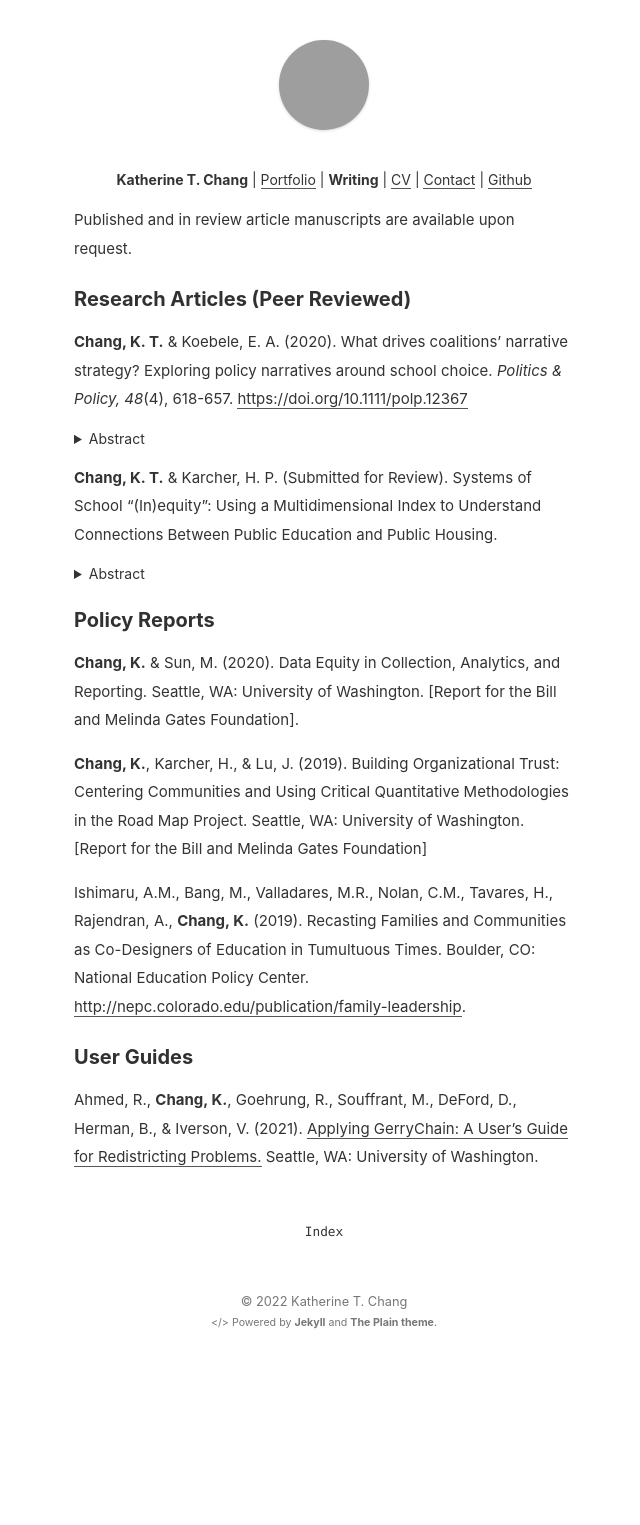
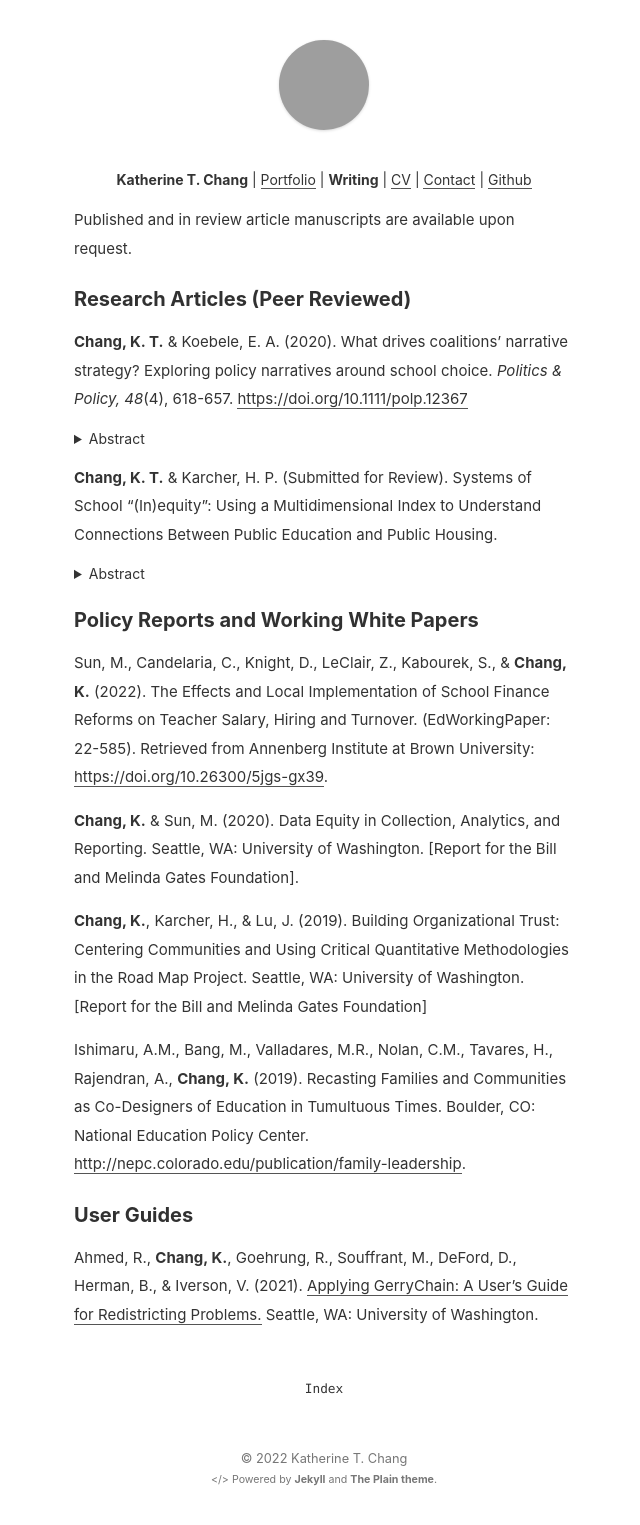
Before and after one commit to ka-chang/ka-chang.github.io, a Jekyll site: the page built from writing.md, in a window 1280 px wide. Shown: the whole page, without its empty margins (316-956 px from the left). Built offline with Jekyll 4.4.1, drawn with Linux system fonts in a browser that asks for light colours; before the commit the page ends 1368 px from its top, so only the background shows below that; grey boxes are pictures that could not be loaded.

Commit message:
Update writing.md

```diff
--- a/writing.md
+++ b/writing.md
@@ -23,7 +23,9 @@ Published and in review article manuscripts are available upon request.
 <p style="line-height:2;">Public education and public housing partnerships have grown in popularity; yet, the relationship between public education and public housing is mixed in the existing literature. Research often focuses on student outcomes exclusively, neglecting to investigate the ways multiple policy systems can impact student experiences. We examine the spatial relationship between public education and public housing in Seattle, Washington. This paper asks: 1.) What type of public schools do students living in public housing attend?; and 2.) How do the systems of public housing and public schooling distribute resources across schools? To answer these questions, we create a novel, critically informed multidimensional systems-level index and implement it using publicly available data. Findings reveal that students who live in public housing have access to schools with lower student-teacher ratios and a higher percentage of teachers of color. These findings reveal trends pointing towards public resource equality, which we contextualize in discussions alongside of educational equity.</p>
 </details>
 
-### Policy Reports
+### Policy Reports and Working White Papers
+
+Sun, M., Candelaria, C., Knight, D., LeClair, Z., Kabourek, S., & **Chang, K.** (2022). The Effects and Local Implementation of School Finance Reforms on Teacher Salary, Hiring and Turnover. (EdWorkingPaper: 22-585). Retrieved from Annenberg Institute at Brown University: [https://doi.org/10.26300/5jgs-gx39](https://doi.org/10.26300/5jgs-gx39).
 
 **Chang, K.** & Sun, M. (2020). Data Equity in Collection, Analytics, and Reporting. Seattle, WA: University of Washington. [Report for the Bill and Melinda Gates Foundation].
 
```
